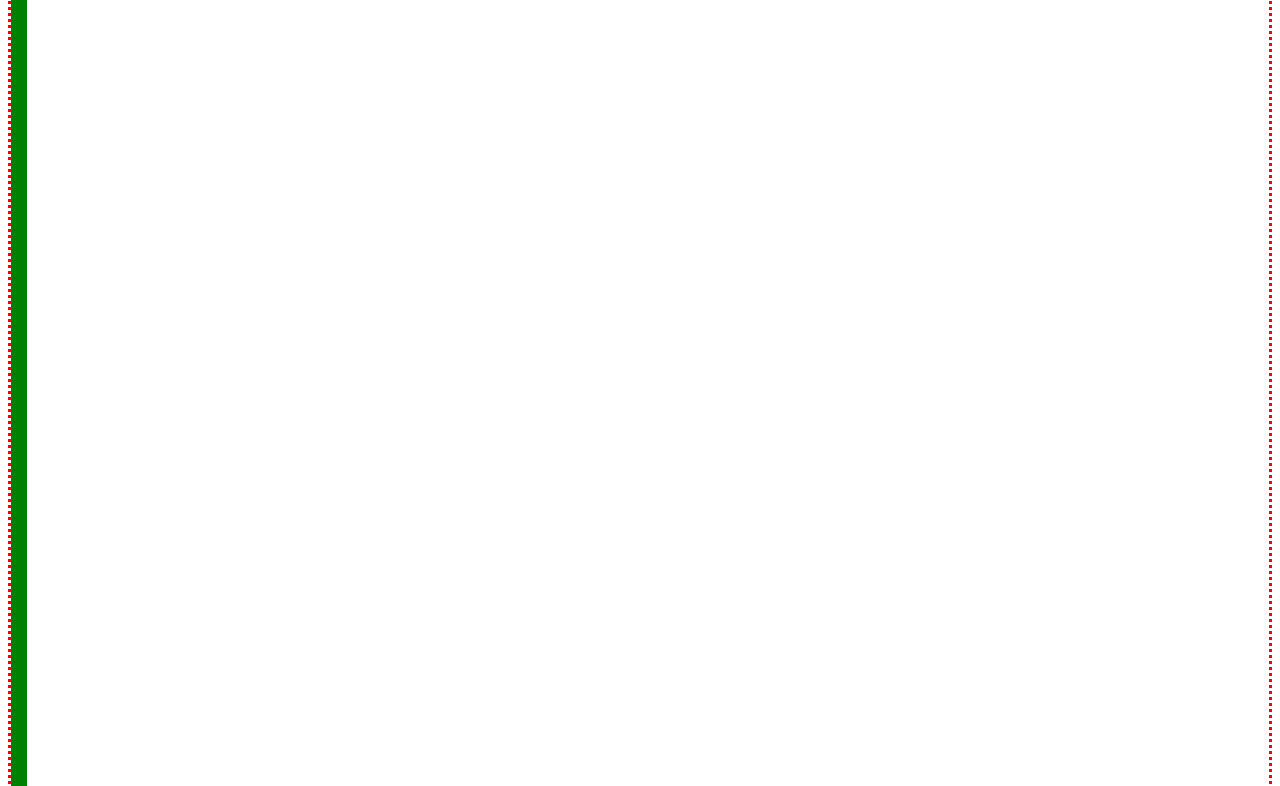
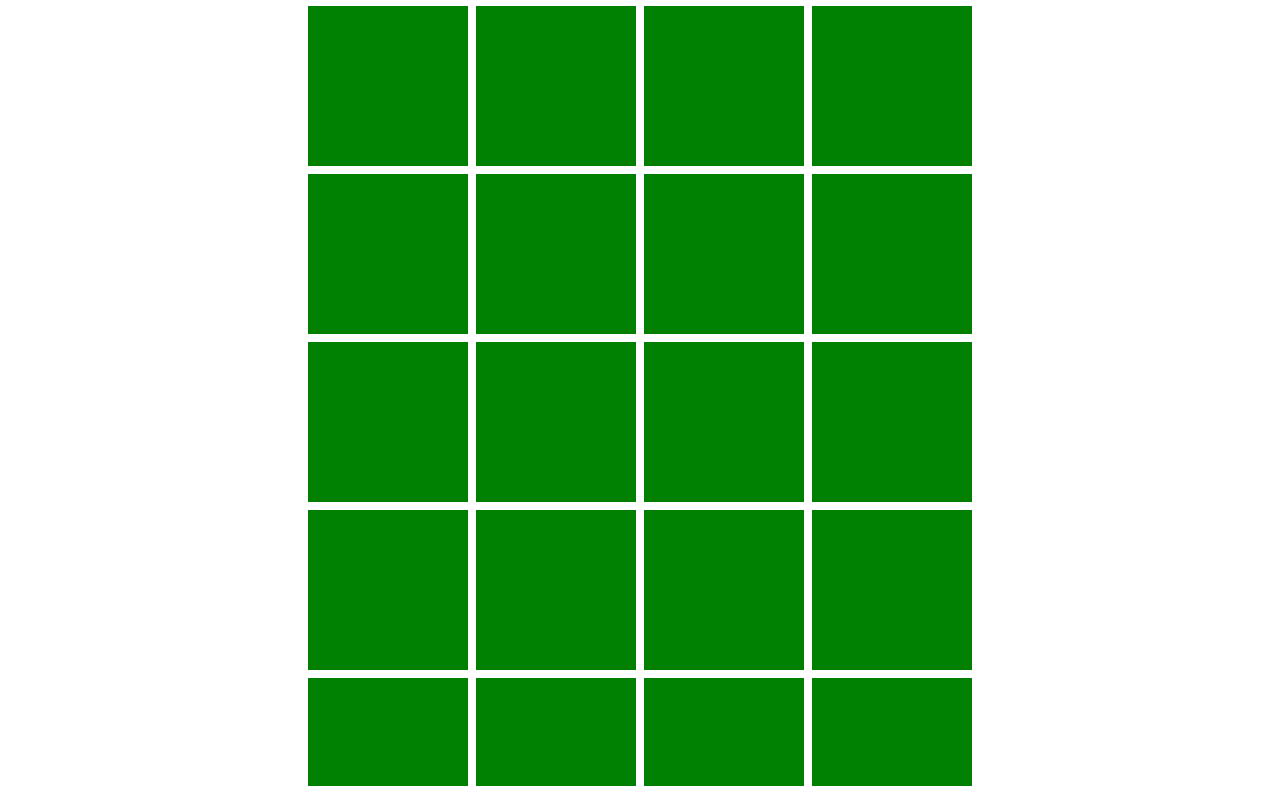
Before and after one commit to looonnng/odin-etch-a-sketch, a plain HTML site: page index.html in a window 1280 px wide. Shown: the part 110-896 px from the top of the page. Drawn offline with Linux system fonts and the light colour scheme.

Commit message:
Make container fixed size for 4 x 4 grid

```diff
--- a/index.html
+++ b/index.html
@@ -1,18 +1,14 @@
 <!DOCTYPE html>
 <html lang="en">
-<head>
-    <meta charset="UTF-8">
-    <meta name="viewport" content="width=device-width, initial-scale=1.0">
+  <head>
+    <meta charset="UTF-8" />
+    <meta name="viewport" content="width=device-width, initial-scale=1.0" />
     <title>Project: Etch-a-Sketch</title>
-    <link rel="stylesheet" href="styles.css">
+    <link rel="stylesheet" href="styles.css" />
     <script src="main.js" defer></script>
-</head>
-<body>
+  </head>
+  <body>
     <h1>Etch-a-Sketch</h1>
-    <div class="container">
-
-    </div>
-
-
-</body>
+    <div class="container"></div>
+  </body>
 </html>
--- a/styles.css
+++ b/styles.css
@@ -1,15 +1,32 @@
-html,body {
-    height: 100%;
-    font-family: Helvetica, Arial, sans-serif;
+html,
+body {
+  box-sizing: border-box;
+  height: 100%;
+  font-family: Helvetica, Arial, sans-serif;
+}
+
+body {
+  display: flex;
+  justify-content: center;
+  align-items: center;
+  flex-direction: column;
 }
 
 .container {
-    border: 3px dotted red;
+  width: 41.5rem;
+  height: 41.5rem;
+  display: flex;
+  flex-wrap: wrap;
+  flex-direction: row;
+  gap: 0.5rem;
 }
 
 .square {
-    width: 100%;
-    max-width: 16px;
-    min-height: 16px;
-    background-color: green;
+  width: 10rem;
+  height: 10rem;
+  background-color: green;
 }
+
+.red {
+  background-color: red;
+}
```
